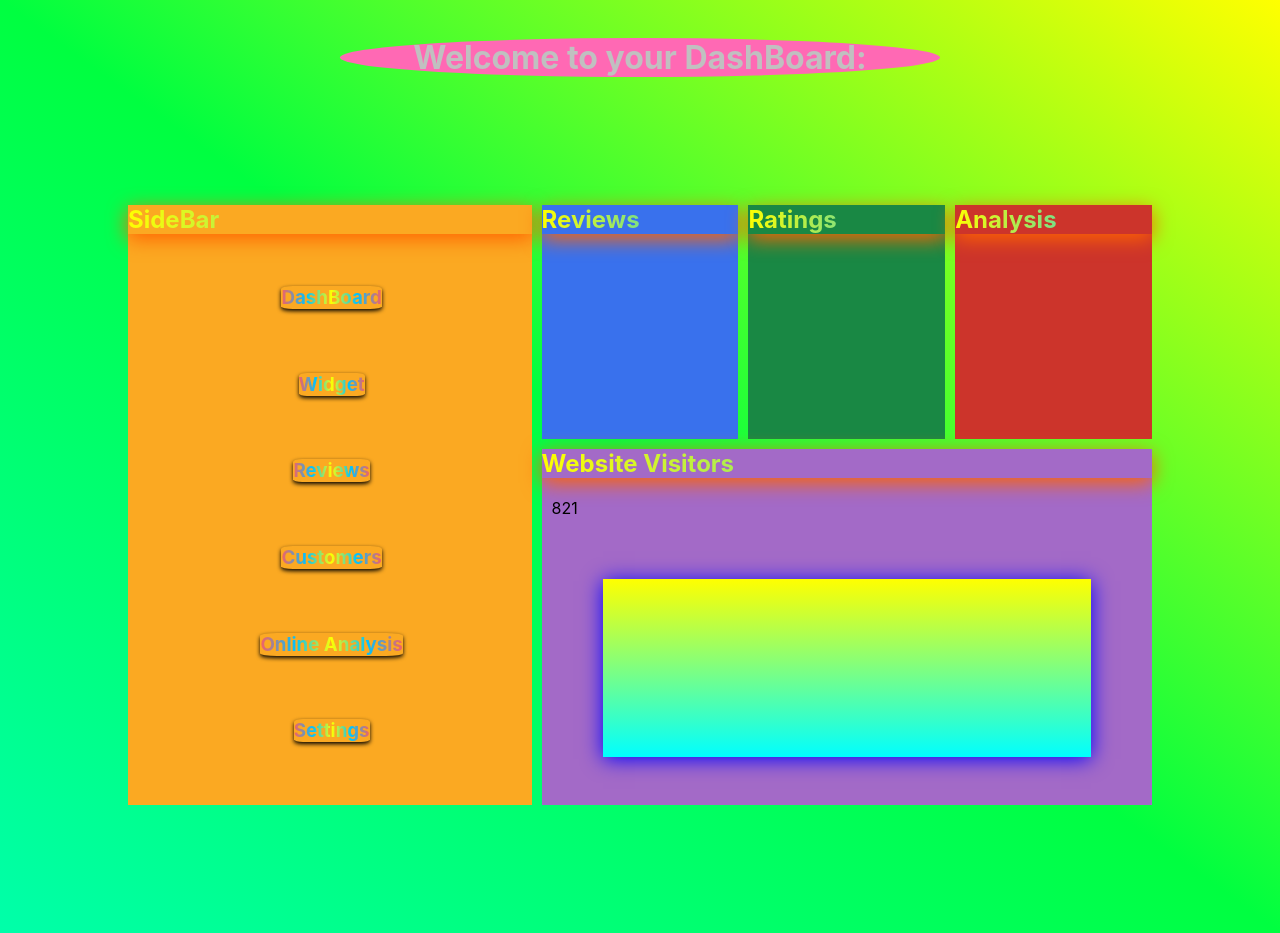
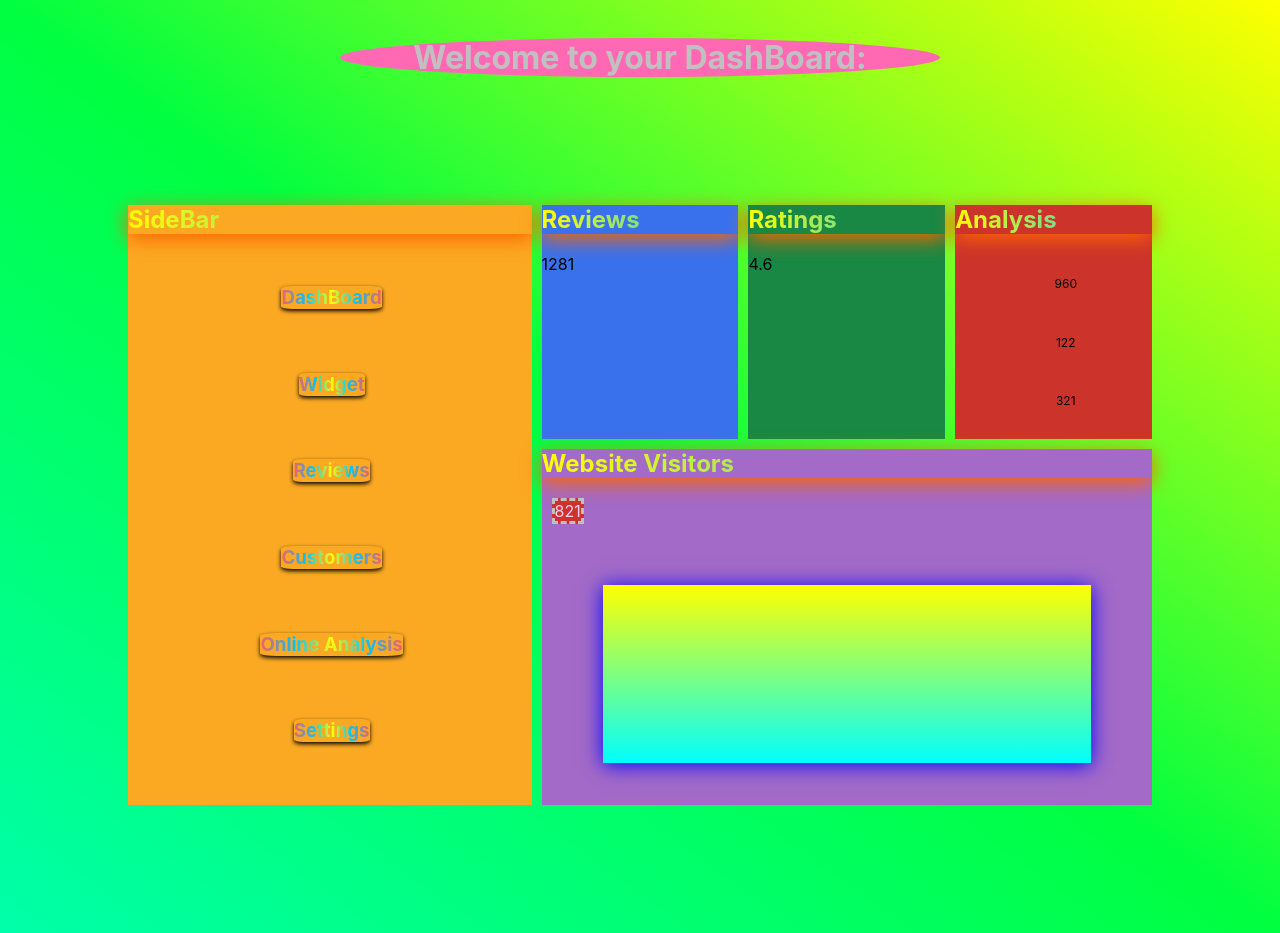
Before and after one commit to daydin14/reactStaticComponentsLab, a React (Create React App) app in the folder dashboard/: page / in a window 1280 px wide. Built offline with nearby package versions, Linux system fonts and the light colour scheme.

Commit message:
Basic display for lab

```diff
--- a/dashboard/src/components/Analysis.js
+++ b/dashboard/src/components/Analysis.js
@@ -1,10 +1,13 @@
 import "../styles.css";
 function Analysis() {
-
   return (
     <div class="analysis">
       <h2>Analysis</h2>
-
+      <ul id="sentimentAnalysis">
+        <li>960</li>
+        <li>122</li>
+        <li>321</li>
+      </ul>
     </div>
   );
 }
--- a/dashboard/src/components/Ratings.js
+++ b/dashboard/src/components/Ratings.js
@@ -3,6 +3,7 @@ function Ratings() {
   return (
     <div class="rating">
       <h2>Ratings</h2>
+      <p>4.6</p>
     </div>
   );
 }
--- a/dashboard/src/components/Reviews.js
+++ b/dashboard/src/components/Reviews.js
@@ -4,6 +4,7 @@ function Reviews() {
   return (
     <div class="reviews">
       <h2>Reviews</h2>
+      <p>1281</p>
     </div>
   );
 }
--- a/dashboard/src/styles.css
+++ b/dashboard/src/styles.css
@@ -69,6 +69,15 @@ html {
 }
 #totalWebVis {
   margin-left: 10px;
+  color: rgb(255, 205, 247);
+  background-color: #cc342b;
+  border-style: dashed;
+  border-color: silver;
+  max-width: fit-content;
+}
+#sentimentAnalysis {
+  height: 22vh;
+  font-size: 12px;
 }
 ul {
   height: 65vh;
@@ -82,6 +91,7 @@ li {
   margin-right: 10%;
 }
 h2 {
+  /* Affects modules' title */
   /* text-align: center; */
   margin-top: 0%;
   background: linear-gradient(90deg, yellow, rgb(0, 195, 255));
@@ -91,6 +101,7 @@ h2 {
   box-shadow: 0px 5px 20px rgba(255, 100, 0, 255);
 }
 h3 {
+  /* Side Bar Options*/
   background: linear-gradient(
     90deg,
     rgb(253, 94, 94),
```
